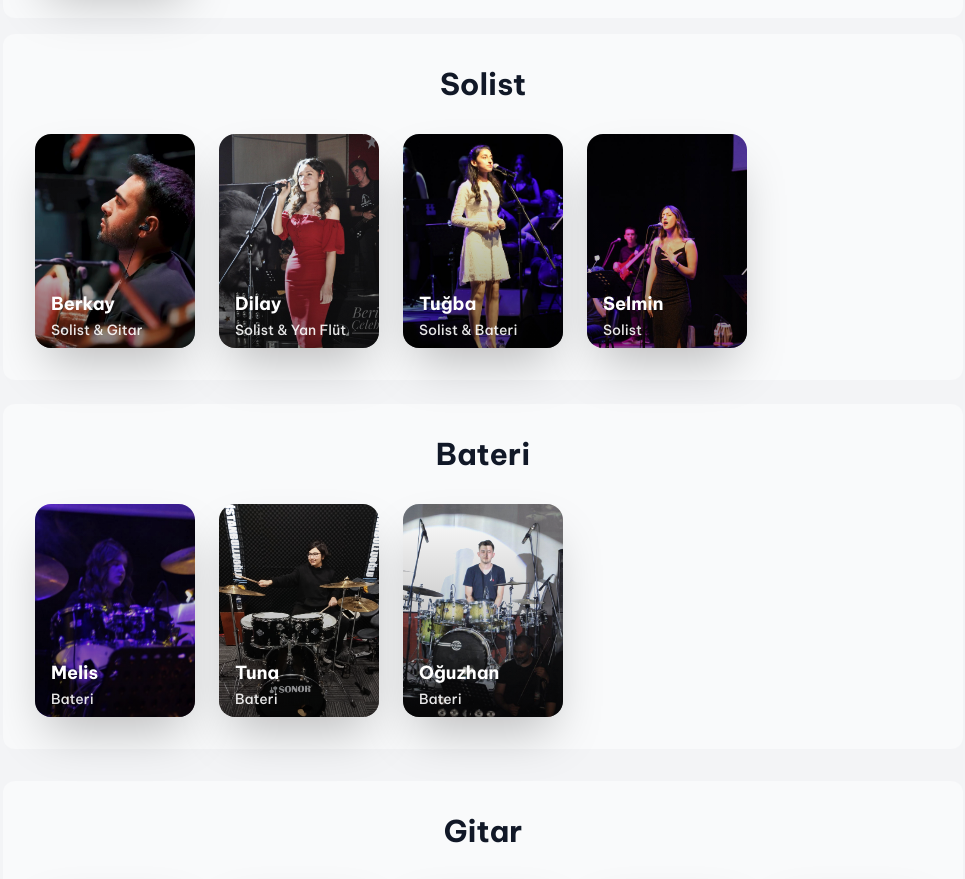
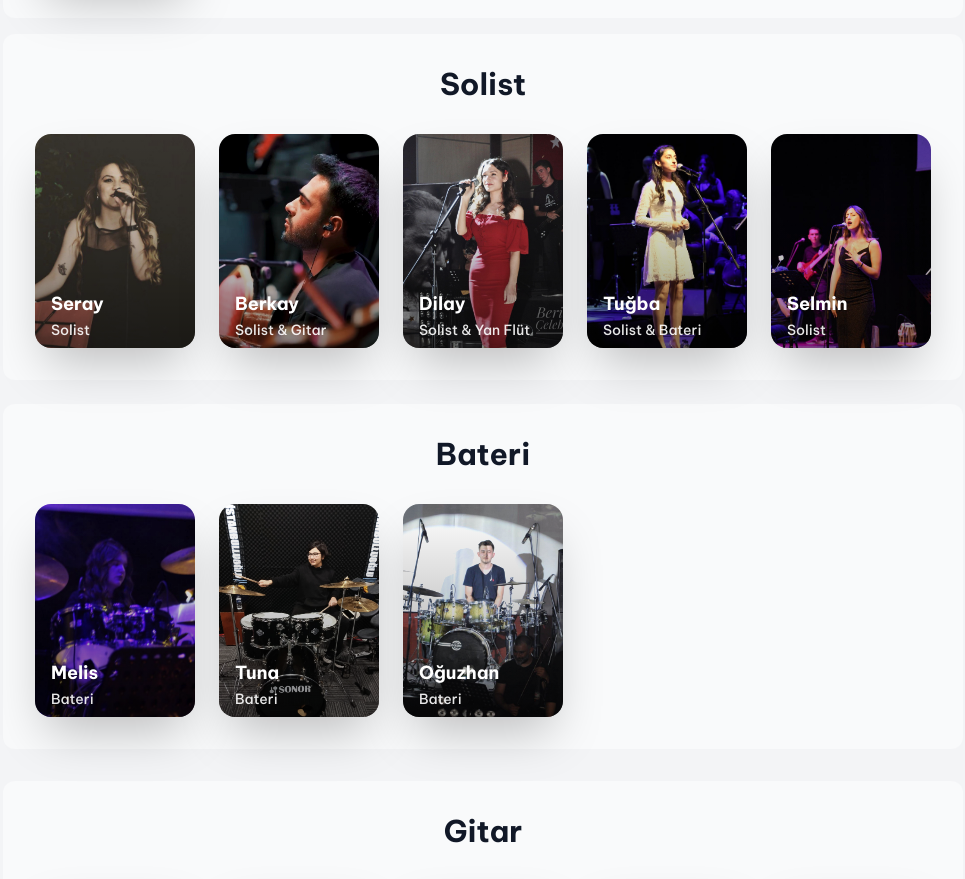
Before and after one commit to berkayzgn/bahcedekisandal, a React (Vite) app: page /members in a window 1280 px wide. Shown: the part 940-1819 px from the top of the page, without its empty margins (157-1122 px from the left). Built offline with nearby package versions, Linux system fonts and the light colour scheme.

Commit message:
Refactor code structure for improved readability and maintainability

```diff
--- a/src/data/members.js
+++ b/src/data/members.js
@@ -7,6 +7,12 @@ export const MEMBERS = [
     image: '/images/members-img/EmekKorayKaratekeChef.jpg',
   },
   // solistler
+   {
+    name: 'Seray',
+    role: 'Solist',
+    status: 'former',
+    image: '/images/members-img/SerayVocal.jpeg',
+  },
   {
     name: 'Berkay',
     role: 'Solist & Gitar',
@@ -25,6 +31,8 @@ export const MEMBERS = [
     status: 'former',
     image: '/images/members-img/TugbaCetinVocal.jpg',
   },
+
+
    {
     name: 'Selmin',
     role: 'Solist',
```
Also changed, not shown: public/images/members-img/SerayVocal.jpeg (added).
